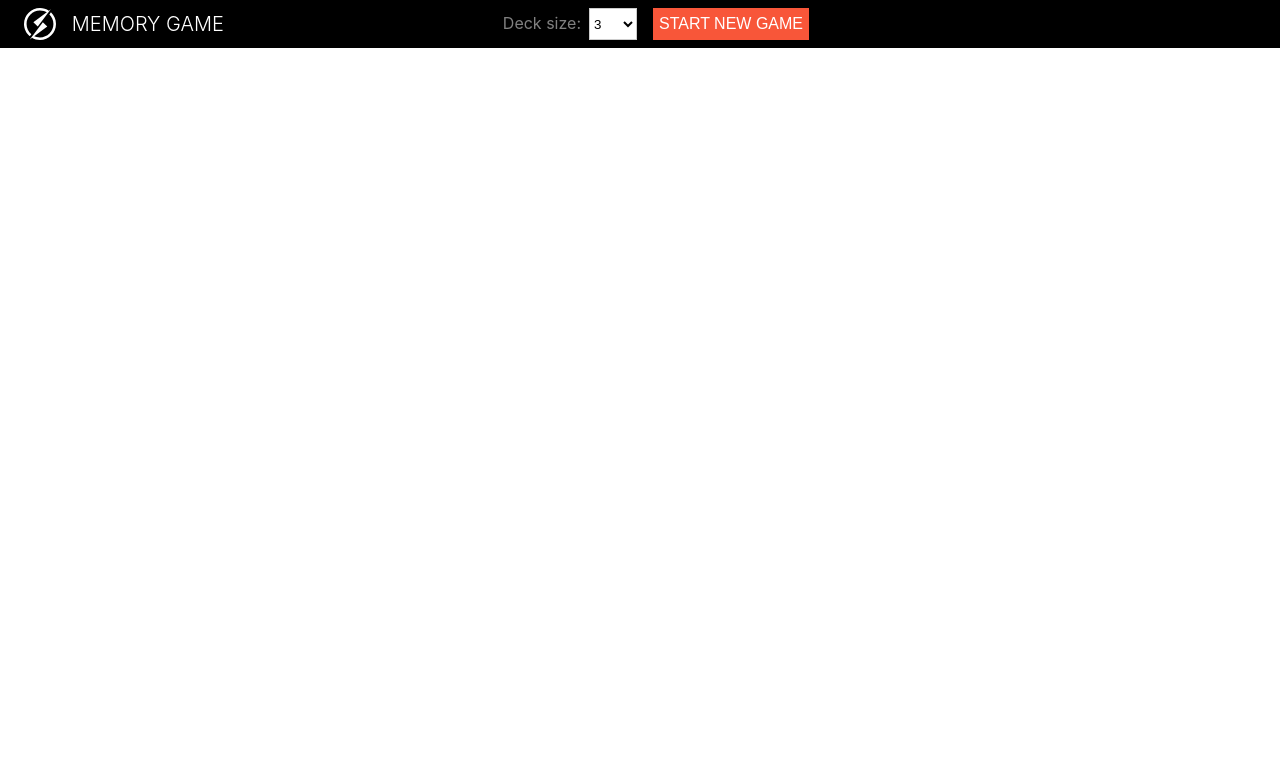
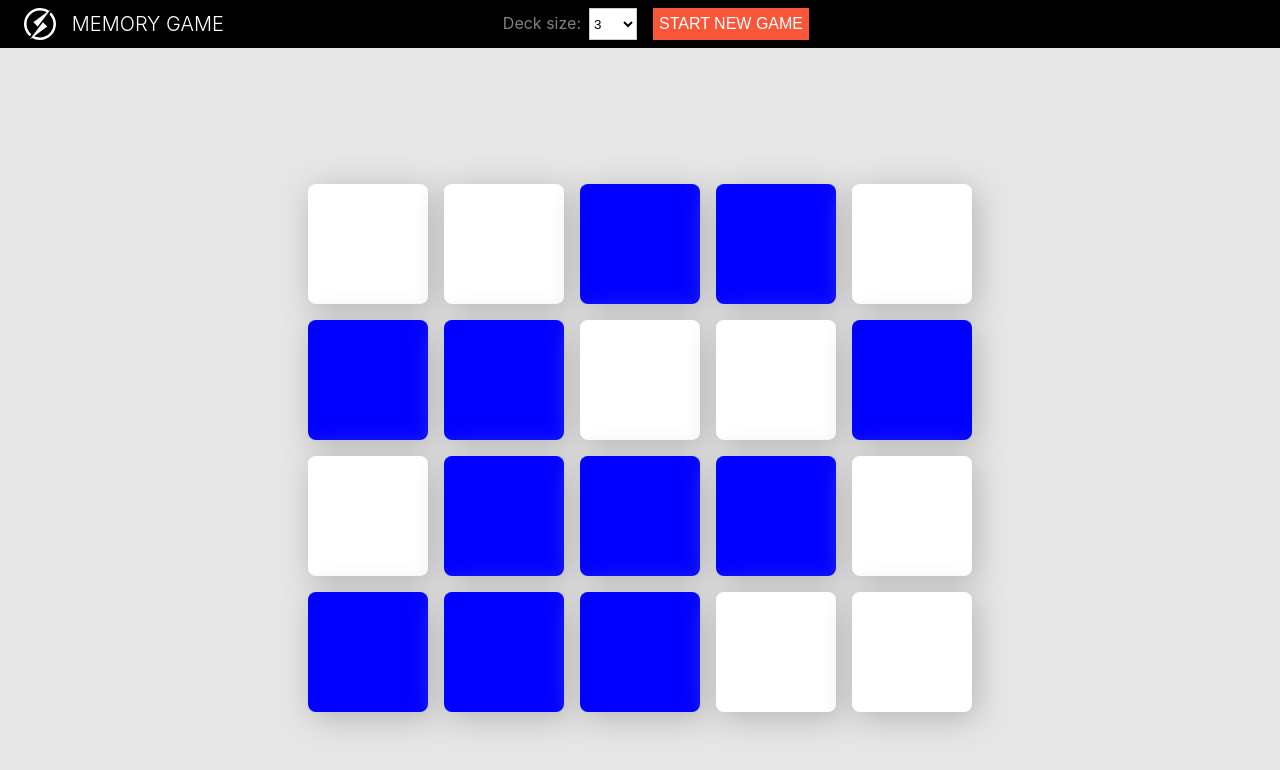
Before and after one commit to gyopak/cardgame, a React (Create React App) app: page / in a window 1280 px wide. Shown: the top 770 px of the page. Built offline with nearby package versions, Linux system fonts and the light colour scheme.

Commit message:
ultra hacky card layout

```diff
--- a/package.json
+++ b/package.json
@@ -4,6 +4,7 @@
   "private": true,
   "dependencies": {
     "react": "^16.6.3",
+    "react-card-flip": "^0.3.0",
     "react-dom": "^16.6.3",
     "react-scripts": "2.1.1"
   },
--- a/src/App.js
+++ b/src/App.js
@@ -2,11 +2,15 @@ import React from 'react';
 import './App.css';
 
 import Header from './components/header/Header';
+import Game from './components/game/Game';
 
 const App = () => (
   <div className="App">
-    <Header />
+  <Header />
+  <div className="GameContainer">
+    <Game size={20} />
   </div>
+</div>
 );
 
 
--- /dev/null
+++ b/src/components/game/Card.css
@@ -0,0 +1,17 @@
+.Card {
+  width: 100;
+  height: 100;
+}
+
+.CardPage {
+  width: 100;
+  height: 100;
+}
+
+.front {
+  background: 'red';
+}
+
+.back {
+  background: 'red';
+}
--- /dev/null
+++ b/src/components/game/Card.js
@@ -0,0 +1,51 @@
+import React from 'react';
+import ReactCardFlip from 'react-card-flip';
+import './Card.css';
+
+
+class Card extends React.Component {
+    constructor() {
+      super();
+      this.state = {
+        isFlipped: false
+      };
+      this.handleClick = this.handleClick.bind(this);
+    }
+
+    handleClick(e) {
+      e.preventDefault();
+      this.setState(prevState => ({ isFlipped: !prevState.isFlipped }));
+    }
+
+    getStyle(background) {
+      return {
+        width: 120,
+        height: 120,
+        borderRadius: '0.5rem',
+        boxShadow: '4px 6px 33px 1px rgba(181,181,181,1)',
+        background,
+      }
+    }
+
+    styles = {
+      container: {
+        width: 120,
+        height: 120,
+      }
+    }
+
+    render() {
+      return (
+        <div style={this.styles.container}>
+          <ReactCardFlip isFlipped={Math.random() >= 0.5}>
+            <div style={this.getStyle("white")} key="front" onClick={this.handleClick}>
+            </div>
+            <div style={this.getStyle("blue")} key="back" onClick={this.handleClick}>
+            </div>
+        </ReactCardFlip>
+        </div>
+      )
+    }
+  }
+
+export default Card;
--- /dev/null
+++ b/src/components/game/Game.css
@@ -0,0 +1,12 @@
+.Game {
+  display: grid;
+  grid-template-columns: repeat(5, auto);
+  grid-gap: 1rem;
+}
+
+.GameContainer {
+  height: 100%;
+  display: flex;
+  align-items: center;
+  justify-content: center;
+}
--- /dev/null
+++ b/src/components/game/Game.js
@@ -0,0 +1,16 @@
+import React from 'react';
+import './Game.css';
+import Card from './Card'
+
+const getCards = size => Array(size).fill(1)
+  .map(e =>
+  <Card />
+);
+
+const Game = ({ size }) => (
+  <div className="Game">
+    {getCards(size)}
+  </div>
+);
+
+export default Game;
--- a/src/index.css
+++ b/src/index.css
@@ -1,6 +1,7 @@
 body {
   margin: 0;
   padding: 0;
+  background-color: rgb(231, 231, 231);
   font-family: -apple-system, BlinkMacSystemFont, "Segoe UI", "Roboto", "Oxygen",
     "Ubuntu", "Cantarell", "Fira Sans", "Droid Sans", "Helvetica Neue",
     sans-serif;
```
Also changed, not shown: 1 other file (tests, documents, lock files or other folders).
